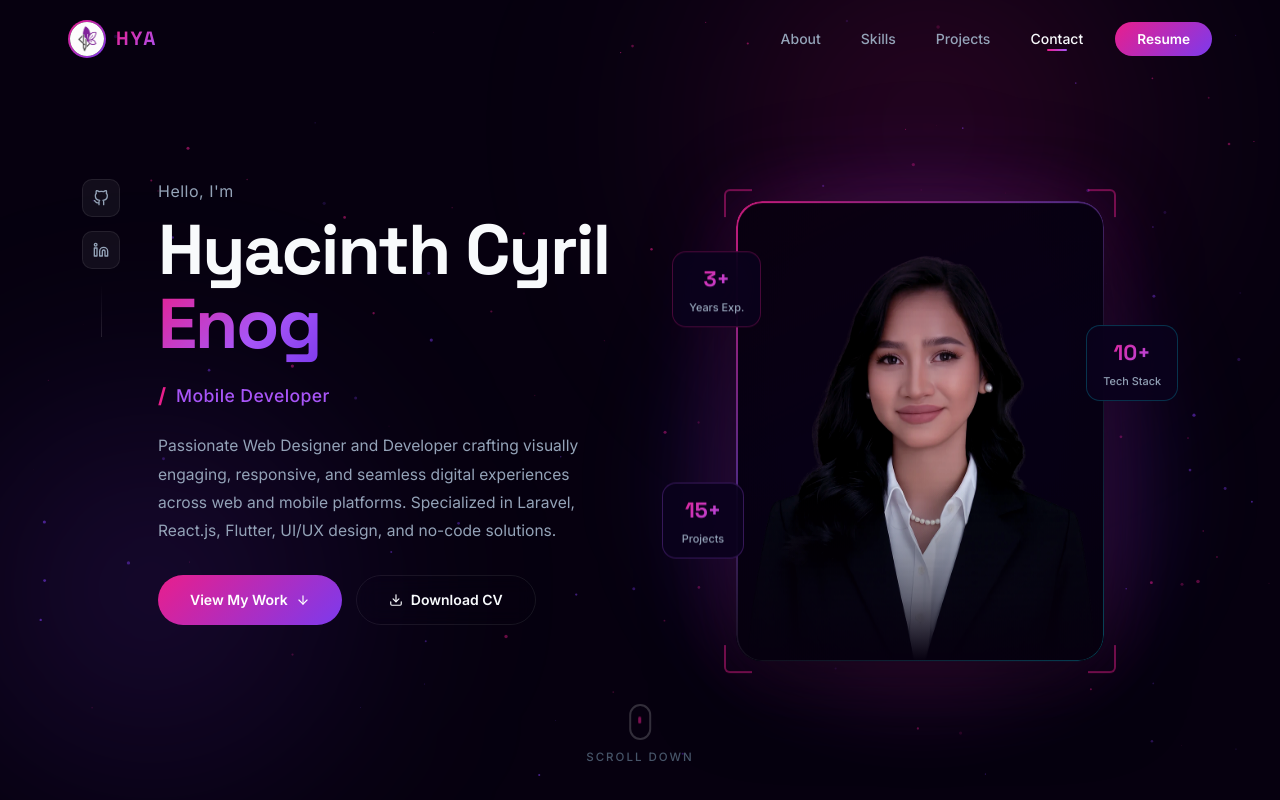
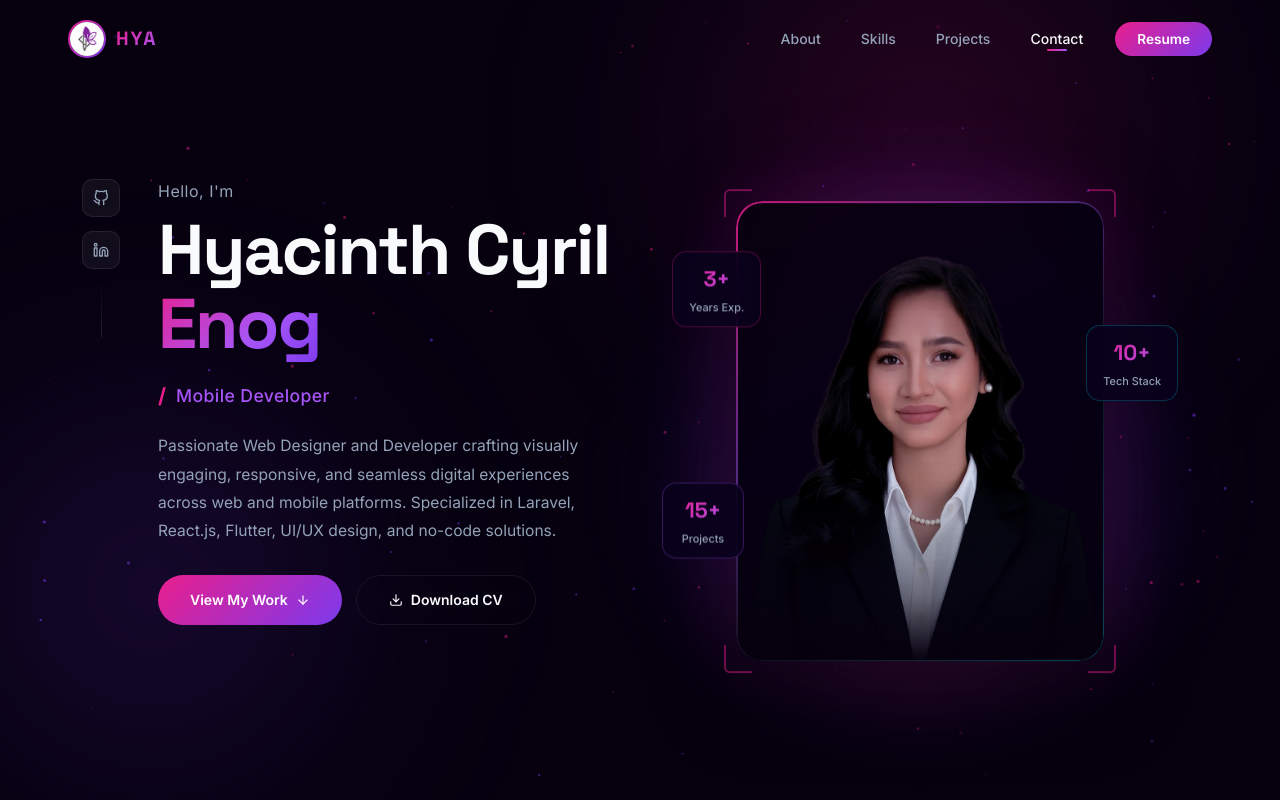
Before and after one commit to hyacinthcyril26/Portfolio, a React (Vite) app: page / in a window 1280 px wide. Shown: the top 800 px of the page. Built offline with nearby package versions, Linux system fonts and the light colour scheme; no server answers.

Commit message:
Remove scroll indicator button and associated styles for a cleaner Hero section

```diff
--- a/src/components/Hero.css
+++ b/src/components/Hero.css
@@ -343,51 +343,6 @@
   margin-top: 2px;
 }
 
-/* ---- Scroll indicator ---- */
-.scroll-indicator {
-  position: absolute;
-  bottom: 36px;
-  left: 50%;
-  transform: translateX(-50%);
-  display: flex;
-  flex-direction: column;
-  align-items: center;
-  gap: 10px;
-  background: none;
-  color: #475569;
-  font-size: 0.72rem;
-  font-weight: 500;
-  letter-spacing: 2px;
-  text-transform: uppercase;
-  transition: color 0.3s;
-  z-index: 2;
-}
-
-.scroll-indicator:hover { color: #e91e8c; }
-
-.scroll-mouse {
-  width: 22px;
-  height: 36px;
-  border: 2px solid rgba(255, 255, 255, 0.18);
-  border-radius: 11px;
-  display: flex;
-  justify-content: center;
-  padding-top: 5px;
-}
-
-.scroll-dot {
-  width: 3px;
-  height: 7px;
-  background: #e91e8c;
-  border-radius: 2px;
-  animation: scrollBounce 2s ease-in-out infinite;
-}
-
-@keyframes scrollBounce {
-  0%, 100% { transform: translateY(0);   opacity: 1;   }
-  50%       { transform: translateY(7px); opacity: 0.4; }
-}
-
 /* ---- Responsive ---- */
 @media (max-width: 1024px) {
   .hero-grid {
--- a/src/components/Hero.jsx
+++ b/src/components/Hero.jsx
@@ -133,10 +133,6 @@ export default function Hero() {
 
         </div>
 
-        <button className="scroll-indicator" onClick={scrollDown} aria-label="Scroll down">
-          <div className="scroll-mouse"><div className="scroll-dot" /></div>
-          <span>Scroll Down</span>
-        </button>
       </div>
     </section>
   )
--- a/src/components/Projects.jsx
+++ b/src/components/Projects.jsx
@@ -78,9 +78,8 @@ const rawCategories = [
     files: [
       'Desktop - 15.png', 'Desktop - 3.png', 'Desktop - 4.png',
       'Final (1).png', 'final.png', 'Frame.png',
-      'home (1).png', 'home (2).png', 'home.png',
-      'Homepage (1).png', 'HOMEPAGE FINAL.png', 'Homepage.png',
-      'screencapture-legacyandcocollective-2026-07-05-09_39_55.png', 'WIREFRAME.png',
+      'home (2).png', 'home.png',
+      'HOMEPAGE FINAL.png', 'Homepage.png', 'WIREFRAME.png',
     ].map(file => `${BASE}/wireframe/${enc(file)}`),
   },
   {
```
